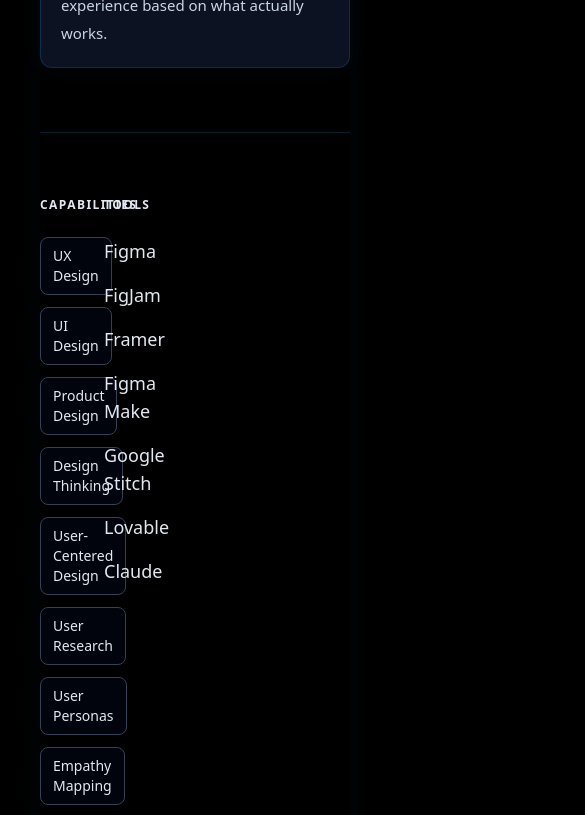
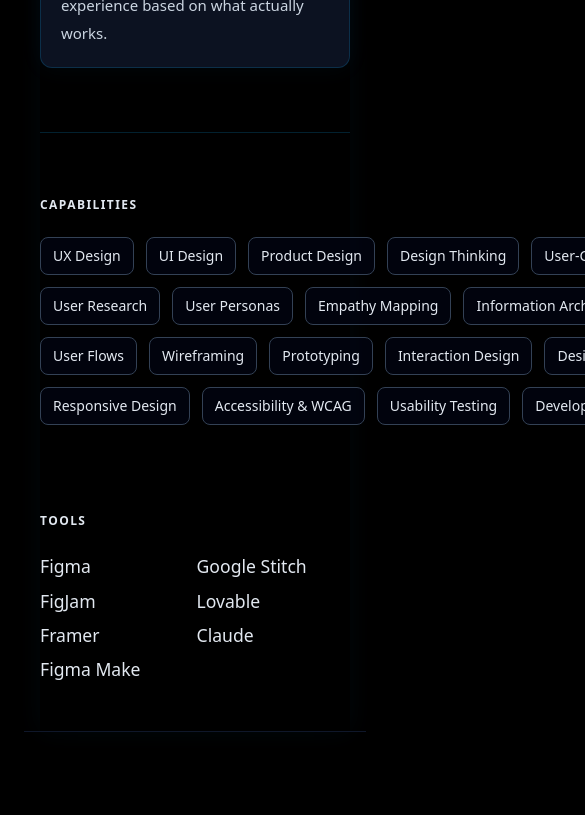
Before and after one commit to Vikas6543/portfolio-sis, a Next.js app: page /about in a window 390 px wide. Shown: the part 2200-3015 px from the top of the page, 585 px wide, since content can reach past the window. Built offline with nearby package versions, Linux system fonts and the light colour scheme.

Commit message:
style: improve layout and organization of capabilities and tools sections in AboutPage component

```diff
--- a/app/about/page.js
+++ b/app/about/page.js
@@ -133,8 +133,9 @@
               </div>
             </div>
 
+            {/* capabilities */}
             <div className="mt-16 grid grid-cols-12 gap-16 border-t border-sky-500/20 *:pt-16 md:mt-20 md:gap-20">
-              <div className="md:col-span-8">
+              <div className="col-span-12 md:col-span-8">
                 <h2 className="text-xs md:text-lg font-semibold uppercase tracking-[0.12em] text-slate-200">
                   CAPABILITIES
                 </h2>
@@ -169,18 +170,22 @@
                 </div>
               </div>
 
-              <div className="md:col-span-4">
+              <div className="col-span-12 md:col-span-4 -mt-10 md:mt-0">
                 <h2 className="text-xs md:text-lg font-semibold uppercase tracking-[0.12em] text-slate-200">
                   TOOLS
                 </h2>
-                <ul className="mt-6 space-y-4 text-lg text-slate-200">
+                <ul className="mt-6 text-[1.1rem] text-slate-200 flex gap-14">
+                  <div className="flex flex-col gap-2">
                     <li>Figma</li>
                     <li>FigJam</li>
                     <li>Framer</li>
                     <li>Figma Make</li>
+                  </div>
+                  <div className="flex flex-col gap-2">
                     <li>Google Stitch</li>
                     <li>Lovable</li>
                     <li>Claude</li>
+                  </div>
                 </ul>
               </div>
             </div>
```
Lines whose indentation alone changed are shown as unchanged.
